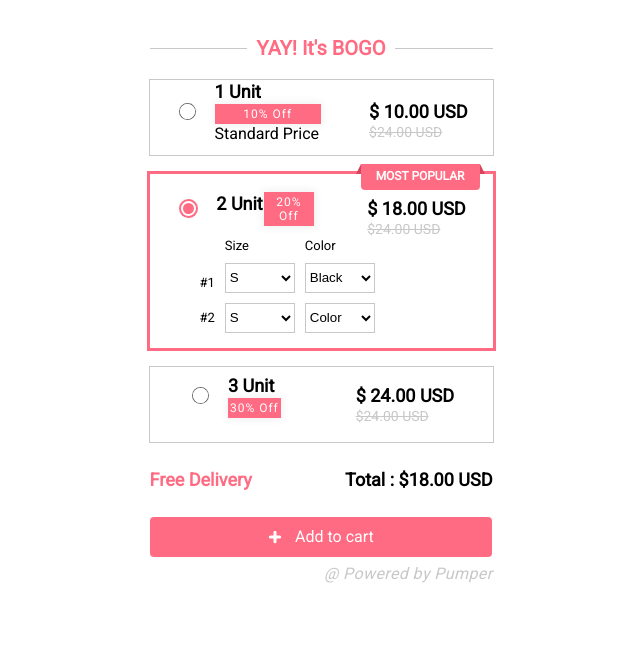
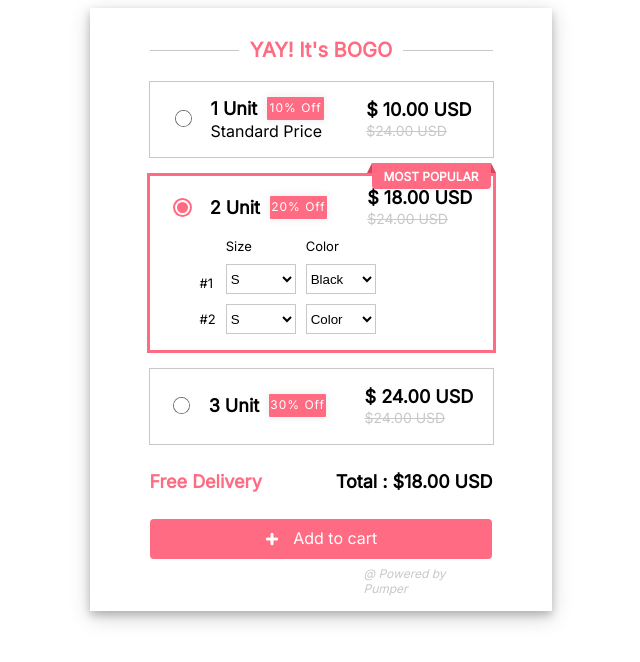
Before and after one commit to Rita-Sonavane/Rita-Soanavane-Web-Developer-Task, a plain HTML site: page index.html in a window 1280 px wide. Shown: the whole page, without its empty margins (319-959 px from the left). Drawn offline with Linux system fonts and the light colour scheme.

Commit message:
update css

```diff
--- a/index.html
+++ b/index.html
@@ -4,8 +4,8 @@
 <head>
     <meta charset="UTF-8">
     <meta name="viewport" content="width=device-width, initial-scale=1.0">
-    <title>Document</title>
-    <link href='https://fonts.googleapis.com/css?family=Roboto' rel='stylesheet'>
+    <title>Rita Sonavane Task</title>
+    <link href='https://fonts.googleapis.com/css?family=Inter' rel='stylesheet'>
     <link rel="stylesheet" href="./style.css">
 </head>
 
@@ -36,8 +36,10 @@
                                 </div>
 
                                 <div class="section-text">
+                                    <div class="section-1">
                                         <label>1 Unit</label>
                                         <span class="card"> 10% Off </span>
+                                    </div>
                                     <span class="sub-text">Standard Price</span>
                                 </div>
 
@@ -121,8 +123,10 @@
                                 </div>
 
                                 <div class="section-text2">
+                                    <div class="section-1">
                                         <label>2&nbsp;Unit</label>
                                         <span class="card"> 20% Off </span>
+                                    </div>
                                 </div>
 
                             </div>
@@ -199,8 +203,10 @@
                                 </div>
 
                                 <div class="section-text">
+                                    <div class="section-1">
                                         <label>3 Unit</label>
                                         <span class="card"> 30% Off </span>
+                                    </div>
                                     <!-- <span class="sub-text">Standard Price</span> -->
                                 </div>
 
--- a/style.css
+++ b/style.css
@@ -1,7 +1,7 @@
 body {
     background-color: #FFF;;
-    font-family: Roboto;
-
+    font-family: Inter;
+    cursor: default;
 }
 
 .container {
@@ -14,6 +14,7 @@ body {
     /* background-color: #FFF; */
     width: 462px;
     height: 603px;
+    box-shadow: 0 4px 8px 0 rgba(0, 0, 0, 0.2), 0 6px 20px 0 rgba(0, 0, 0, 0.19);
     justify-content: center;
     align-items: center;
     display: flex;
@@ -27,7 +28,7 @@ body {
 
 .header {
     color: #FF6B82;
-    font-family: Roboto ;
+    font-family: Inter ;
     font-size: 20px;
     font-weight: 600;
     line-height: 24px;
@@ -96,9 +97,9 @@ h4 {
 
 .units {
     width: 100%;
-    /* display: flex; */
-    justify-content: space-between;
-    /* align-items: center;  */
+    display: flex;
+    flex-direction: column;
+    justify-content: center;
     height: 74.11px;
     transition: height 0.3s;
     border: 0.9px solid #C8C8C8;
@@ -146,28 +147,38 @@ h4 {
 }
 
 
-.section-text {
-    display: flex;
-    flex-direction: column;
-    align-items: flex-start;
+.section-1 {
+     display: flex;
+    /*flex-direction: column;
+    align-items: flex-start; */
 }
 
+.section-1 label {
+    width: 38px;
+    display: contents;
+     /* display: flex; */
+    /*flex-direction: column;
+    align-items: flex-start; */
+}
 
 .section-price {
     display: flex;
     flex-direction: column;
 
 }
+.section-price h3{
+    margin: 0px;
+}
 
 s {
     font-size: 14px;
     color: #C8C8C8;
-    font-family: Roboto
+    font-family: Inter
 }
 
 h3 {
     margin-bottom: 0;
-    font-family: Roboto;
+    font-family: Inter;
     font-size: 18px;
 }
 
@@ -176,8 +187,10 @@ h3 {
 }
 
 .card {
+    width: 55px;
+    height: 17px;
     background-color: #FF6B82;
-    font-family: Roboto;
+    font-family: Inter;
     box-shadow: 0 0 8px 1.7px rgba(0, 0, 0, 0.06);
     color: #FFF;
     display: inline-block;
@@ -185,7 +198,9 @@ h3 {
     font-weight: 500;
     letter-spacing: 1px;
     padding: 3px 1px;
-    width: 100%;
+    margin-left: 10px;
+    border-radius: 1px;
+    /* width: 100%; */
     text-align: center;
 }
 
@@ -196,8 +211,13 @@ h3 {
 
 .most-popular-box {
     position: relative;
-    top: -10px;
-    left: 206px;
+    top: -24px;
+    left: 214px;
+}
+
+.active .most-popular-box{
+    top: -18px;
+    left: 217px;
 }
 
 .most-popular-box .space-container {
@@ -214,7 +234,7 @@ h3 {
     position: relative;
     text-align: center;
 
-    font-family: Roboto ;
+    font-family: Inter ;
     font-size: 12px;
     font-weight: 700;
     line-height: 15px;
@@ -255,7 +275,7 @@ h3 {
     /* height: 100%; */
     align-items: center;
     justify-content: flex-start;
-    margin-left: 50px;
+    margin: 10px 0px 0px 50px;
 }
 
 
@@ -324,6 +344,7 @@ select {
     display: flex;
     align-items: center;
     justify-content: center;
+    cursor: pointer;
 }
 
 .cart-btn .icon {
@@ -332,7 +353,7 @@ select {
 
 .cart-btn .btn-title {
     text-align: center;
-    font-family: Roboto ;
+    font-family: Inter ;
     font-size: 16px;
     font-weight: 500;
     line-height: 15px;
@@ -359,18 +380,18 @@ select {
 }
 
 label {
-    display: flex;
+    /* display: flex; */
     /* margin: 10px 15px; */
     margin-bottom: 0;
     color: #000;
     /* font-family: Inter; */
-    font-family: Roboto ;
+    font-family: Inter ;
     font-size: 18px;
     font-weight: 600;
     line-height: 24px;
     letter-spacing: 0em;
     text-align: left;
-    width: 100%;
+    /* width: 100%; */
     text-align: center;
     /* border: 1px solid; */
     height: 24px;
@@ -395,14 +416,14 @@ label {
 
   .total-price-left span{
     color: #FF6B82;
-    font-family: Roboto ;
+    font-family: Inter ;
     font-size: 18px;
     font-weight: bold;
   }
 
   .total-price-right{
     color: #000;
-    font-family: Roboto ;
+    font-family: Inter ;
     font-size: 18px;
     font-weight: bold;
   }
@@ -416,7 +437,13 @@ label {
 
   .footer-section span{
     color: #C8C8C8;
-    font-size: 16px;
+    height: 15px;
+    width: 129px;
+    font-family: Inter;
+    font-size: 12px;
     font-style: italic;
-    letter-spacing: 0.4px;
+    font-weight: 400;
+    line-height: 15px;
+    letter-spacing: 0em;
+    text-align: left;
   }
```
Lines whose indentation alone changed are shown as unchanged.
